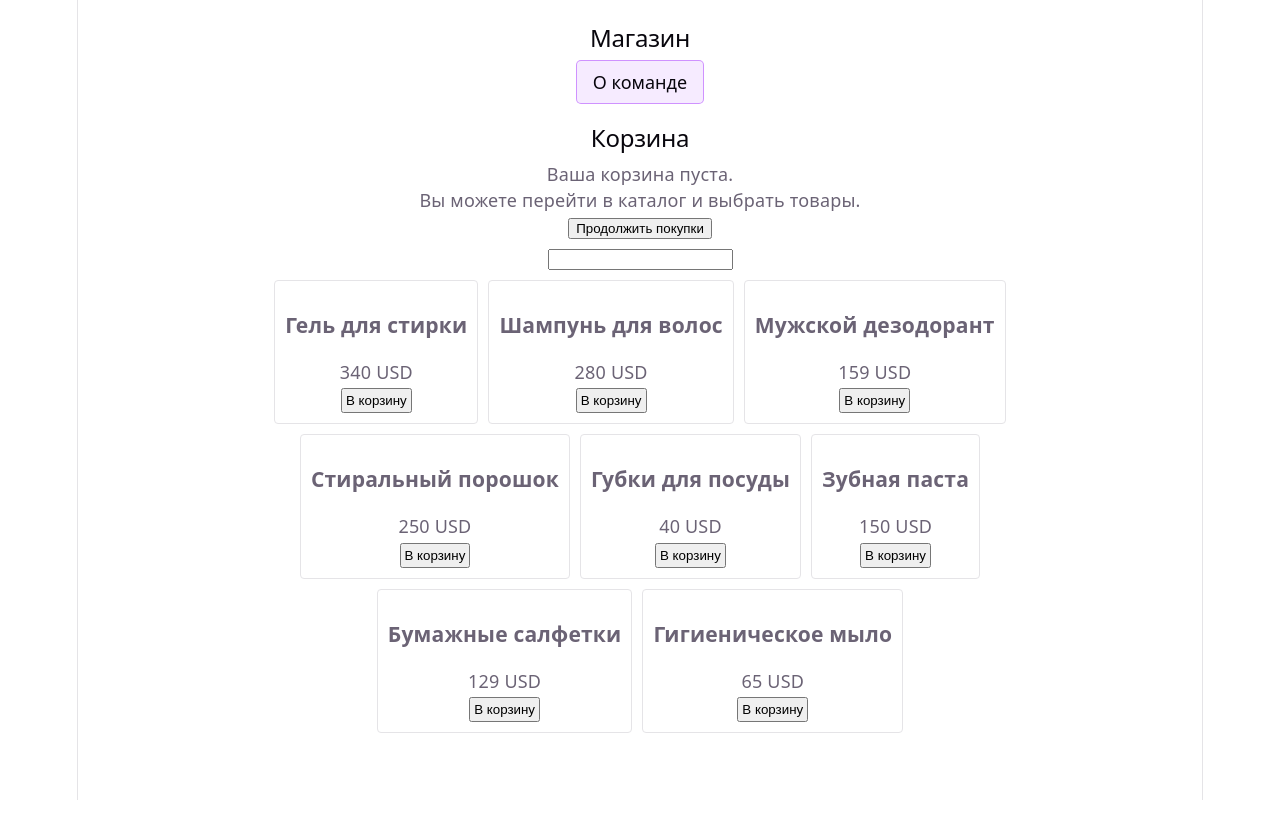
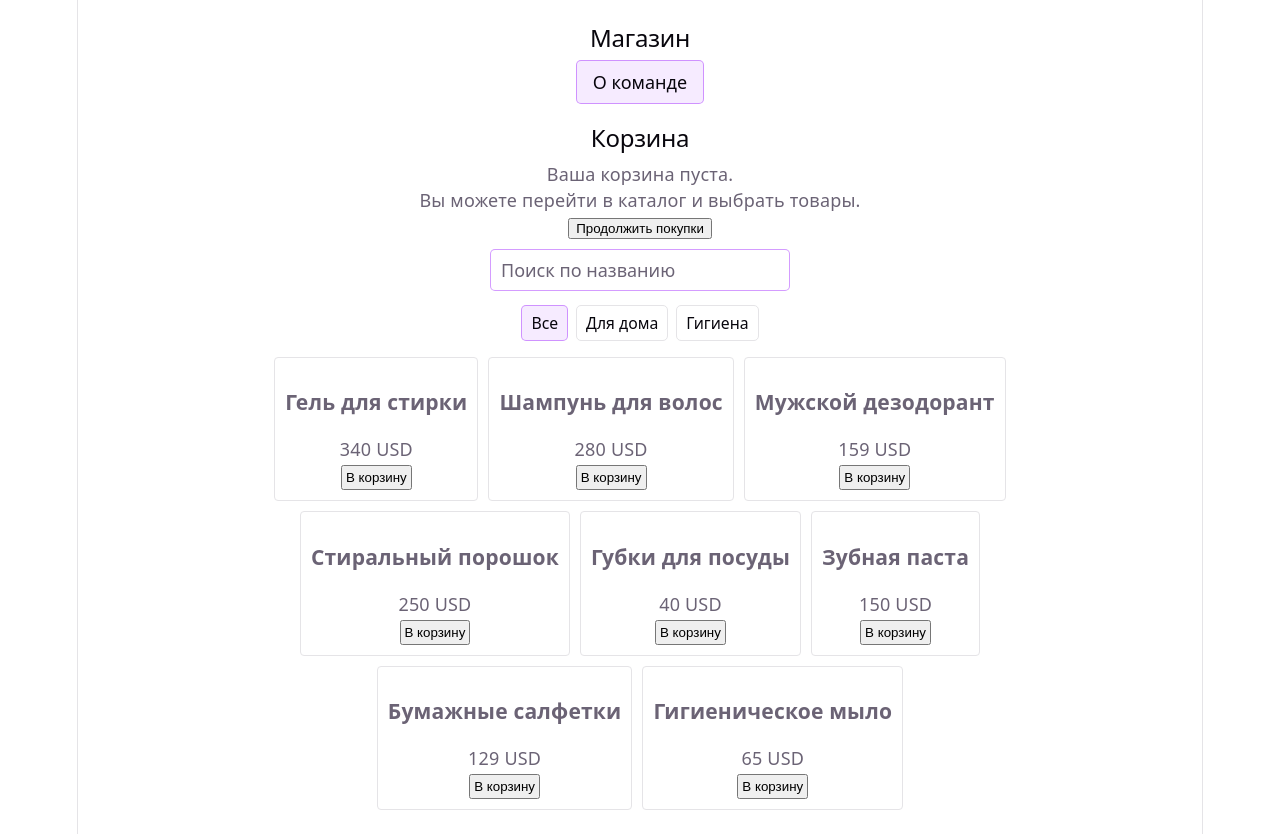
Before and after one commit to VIKTORIYA-S/online-shop, a React (Vite) app: page / in a window 1280 px wide. Both pictures are taken after a click on the button "Перейти в магазин". Before the commit the page ends 800 px from the top, so only its background shows below. Built offline with nearby package versions, Linux system fonts and the light colour scheme.

Commit message:
feat: add filter component and styles

```diff
--- a/src/App.css
+++ b/src/App.css
@@ -61,5 +61,52 @@
 }
 
 .search-input {
+  box-sizing: border-box;
+  width: 100%;
+  max-width: 300px;
   margin: 10px 0;
+  padding: 7px 10px;
+  font: inherit;
+  color: var(--text-h);
+  background: var(--bg);
+  border: 1px solid var(--accent-border);
+  border-radius: 5px;
 }
+
+.search-input::placeholder {
+  color: var(--text);
+}
+
+.category-btns {
+  display: flex;
+  flex-wrap: wrap;
+  justify-content: center;
+  gap: 8px;
+  margin: 4px 0 16px;
+}
+
+.category-btn {
+  padding: 4px 9px;
+  font: inherit;
+  font-size: 0.875em;
+  color: var(--text-h);
+  background: var(--bg);
+  border: 1px solid var(--border);
+  border-radius: 5px;
+  cursor: pointer;
+}
+
+.category-btn:hover,
+.category-btn.active {
+  border-color: var(--accent-border);
+}
+
+.category-btn.active {
+  background: var(--accent-bg);
+}
+
+.category-btn:focus-visible,
+.search-input:focus-visible {
+  outline: 2px solid var(--accent);
+  outline-offset: 2px;
+}
--- a/src/App.tsx
+++ b/src/App.tsx
@@ -1,16 +1,25 @@
 import { useState } from "react";
+
+import Cart from "./components/Cart";
+import FilterCategory from "./components/FilterCategory";
+import ProductList from "./components/ProductList";
+import SearchProduct from "./components/SearchProduct";
+
+import { products } from "./data/products";
+
+import { addToCart, decreaseQuantity, removeFromCart } from "./logic/cart";
+import { filterByCategory } from "./logic/filter";
+import { filterProducts } from "./logic/search";
+
+import { type CartItem, type CategoryFilter, type Product } from "./types";
+
 import "./App.css";
-import ProductList from "./components/ProductList";
-import { products } from "./data/products";
-import type { CartItem, Product } from "./types";
-import { addToCart, removeFromCart, decreaseQuantity } from "./logic/cart";
-import Cart from "./components/Cart";
-import SearchProduct from "./components/SearchProduct";
 
 function App() {
   const [isShopOpen, setIsShopOpen] = useState(false);
   const [cart, setCart] = useState<CartItem[]>([]);
-  const [searchedProduct, setSearchedProduct] = useState<Product[]>(products);
+  const [searchQuery, setSearchQuery] = useState("");
+  const [currentCategory, setCurrentCategory] = useState<CategoryFilter>("all");
 
   function handleAddToCart(product: Product) {
     setCart(addToCart(cart, product));
@@ -22,6 +31,9 @@ function App() {
   function handleDecrease(productId: number) {
     setCart(decreaseQuantity(cart, productId));
   }
+
+  const searchedProducts = filterProducts(products, searchQuery);
+  const visibleProducts = filterByCategory(searchedProducts, currentCategory);
 
   return (
     <main className="page">
@@ -42,12 +54,19 @@ function App() {
             onDecrease={handleDecrease}
             onGoShopping={() => {}}
           />
-          <SearchProduct setSearchedProduct={setSearchedProduct} />
-          {searchedProduct.length === 0 ? (
+          <SearchProduct
+            searchQuery={searchQuery}
+            setSearchQuery={setSearchQuery}
+          />
+          <FilterCategory
+            currentCategory={currentCategory}
+            onChange={setCurrentCategory}
+          />
+          {visibleProducts.length === 0 ? (
             <div className="not-finded">Ничего не найдено</div>
           ) : (
             <ProductList
-              productList={searchedProduct}
+              productList={visibleProducts}
               onAddToCart={handleAddToCart}
             />
           )}
--- /dev/null
+++ b/src/components/FilterCategory.tsx
@@ -0,0 +1,35 @@
+import type { CategoryFilter } from "../types";
+
+function FilterCategory({
+  currentCategory,
+  onChange,
+}: {
+  currentCategory: CategoryFilter;
+  onChange: (category: CategoryFilter) => void;
+}) {
+  const filterOptions: Record<CategoryFilter, string> = {
+    all: "Все",
+    household: "Для дома",
+    hygiene: "Гигиена",
+  };
+
+  const categories = Object.keys(filterOptions) as CategoryFilter[];
+
+  return (
+    <div className="category-btns">
+      {categories.map((value) => (
+        <button
+          key={value}
+          aria-pressed={value === currentCategory}
+          type="button"
+          className={`category-btn ${value === currentCategory ? "active" : ""}`}
+          onClick={() => onChange(value)}
+        >
+          {filterOptions[value]}
+        </button>
+      ))}
+    </div>
+  );
+}
+
+export default FilterCategory;
--- a/src/components/SearchProduct.tsx
+++ b/src/components/SearchProduct.tsx
@@ -1,26 +1,18 @@
-import { useEffect, useState, type Dispatch } from "react";
-import type { Product } from "../types";
-import { products } from "../data/products";
-import { filterProducts } from "../logic/search";
-
 function SearchProduct({
-  setSearchedProduct,
+  searchQuery,
+  setSearchQuery,
 }: {
-  setSearchedProduct: Dispatch<React.SetStateAction<Product[]>>;
+  searchQuery: string;
+  setSearchQuery: (value: string) => void;
 }) {
-  const [query, setQuery] = useState("");
-
-  useEffect(() => {
-    const productList = filterProducts(products, query);
-    setSearchedProduct(productList);
-  }, [query, setQuery, setSearchedProduct]);
-
   return (
     <input
       className="search-input"
-      type="text"
-      value={query}
-      onChange={(e) => setQuery(e.target.value)}
+      type="search"
+      aria-label="Поиск по названию"
+      placeholder="Поиск по названию"
+      value={searchQuery}
+      onChange={(e) => setSearchQuery(e.target.value)}
     />
   );
 }
--- a/src/logic/filter.ts
+++ b/src/logic/filter.ts
@@ -1,8 +1,8 @@
-import type { Category, Product } from "../types";
+import type { CategoryFilter, Product } from "../types";
 
 export function filterByCategory(
   products: Product[],
-  category: Category = "all",
+  category: CategoryFilter = "all",
 ) {
   if (category === "all") {
     return products;
--- a/src/types.ts
+++ b/src/types.ts
@@ -1,4 +1,5 @@
-export type Category = "household" | "hygiene" | "all";
+export type Category = "household" | "hygiene";
+export type CategoryFilter = Category | "all";
 
 export type Product = {
   id: number;
```
Also changed, not shown: src/components/ProductList.tsx (line endings or trailing spaces).
